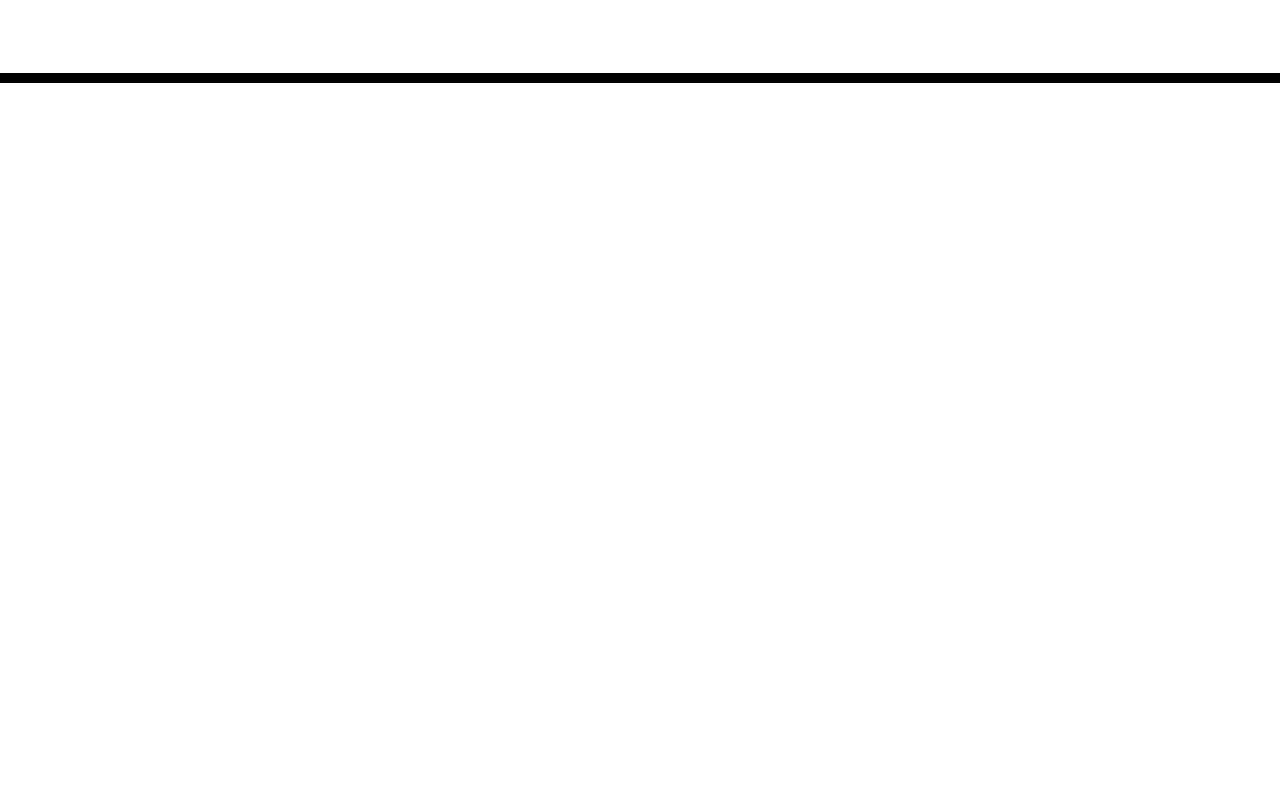
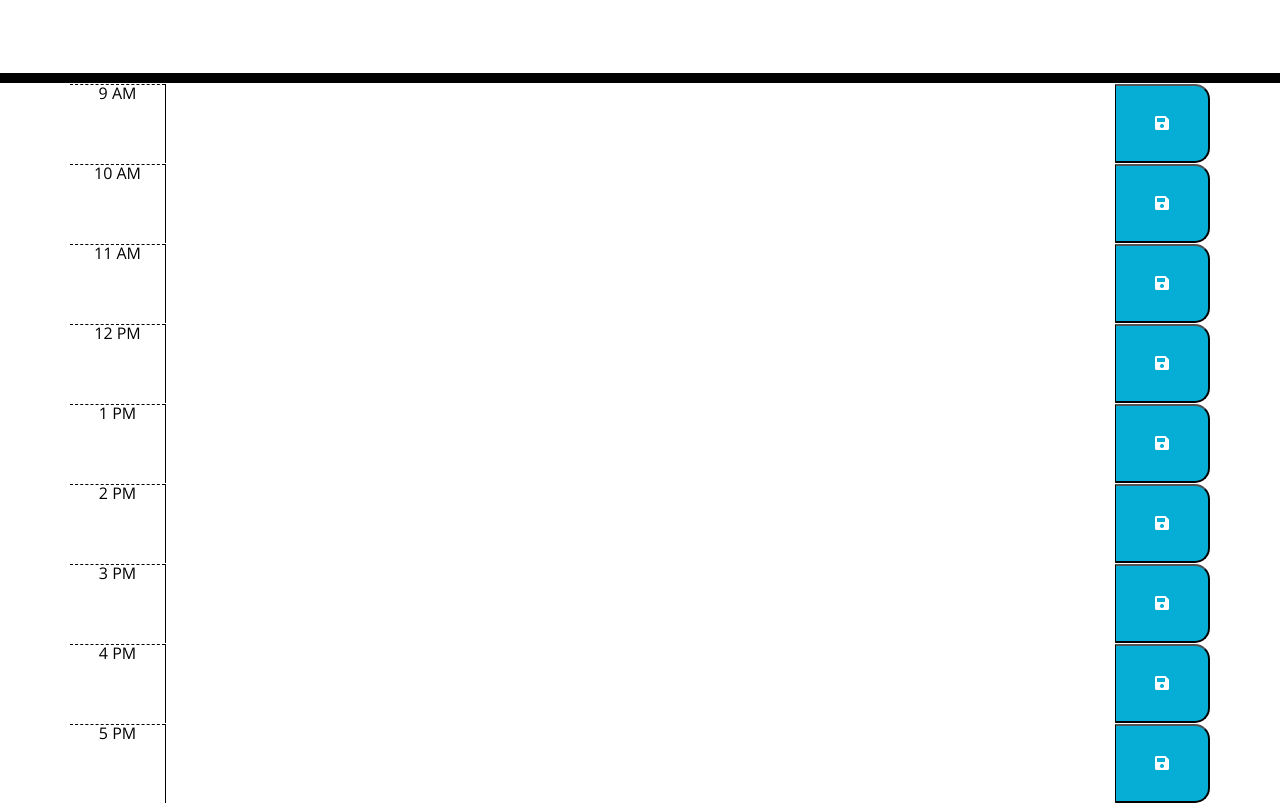
Before and after one commit to JohnGreek23/Challenge7, a plain HTML site: page index.html in a window 1280 px wide. Shown: the part 168-971 px from the top of the page. Before the commit the page ends 800 px from the top, so only its background shows below. Drawn offline with nearby package versions, Linux system fonts and the light colour scheme.

Commit message:
Update index.html
Set up the calendar for business hours.

```diff
--- a/index.html
+++ b/index.html
@@ -31,10 +31,67 @@
       <p id="currentDay" class="lead"></p>
     </header>
     <div class="container">
-      <!-- Timeblocks go here -->
+      <!-- Timeblocks for each hour from 9 AM to 5 PM -->
+      <!-- 9 AM -->
+      <div class="row time-block">
+        <div class="col-md-1 hour">9 AM</div>
+        <textarea class="col-md-10 description"></textarea>
+        <button class="col-md-1 saveBtn"><i class="fas fa-save"></i></button>
+      </div>
+      <!-- 10 AM -->
+      <div class="row time-block">
+        <div class="col-md-1 hour">10 AM</div>
+        <textarea class="col-md-10 description"></textarea>
+        <button class="col-md-1 saveBtn"><i class="fas fa-save"></i></button>
+      </div>
+      <!-- Repeat this structure for each hour from 11 AM to 5 PM -->
+      <!-- 11 AM -->
+      <div class="row time-block">
+        <div class="col-md-1 hour">11 AM</div>
+        <textarea class="col-md-10 description"></textarea>
+        <button class="col-md-1 saveBtn"><i class="fas fa-save"></i></button>
+      </div>
+      <!-- 12 PM -->
+      <div class="row time-block">
+        <div class="col-md-1 hour">12 PM</div>
+        <textarea class="col-md-10 description"></textarea>
+        <button class="col-md-1 saveBtn"><i class="fas fa-save"></i></button>
+      </div>
+      <!-- 1 PM -->
+      <div class="row time-block">
+        <div class="col-md-1 hour">1 PM</div>
+        <textarea class="col-md-10 description"></textarea>
+        <button class="col-md-1 saveBtn"><i class="fas fa-save"></i></button>
+      </div>
+      <!-- 2 PM -->
+      <div class="row time-block">
+        <div class="col-md-1 hour">2 PM</div>
+        <textarea class="col-md-10 description"></textarea>
+        <button class="col-md-1 saveBtn"><i class="fas fa-save"></i></button>
+      </div>
+      <!-- 3 PM -->
+      <div class="row time-block">
+        <div class="col-md-1 hour">3 PM</div>
+        <textarea class="col-md-10 description"></textarea>
+        <button class="col-md-1 saveBtn"><i class="fas fa-save"></i></button>
+      </div>
+      <!-- 4 PM -->
+      <div class="row time-block">
+        <div class="col-md-1 hour">4 PM</div>
+        <textarea class="col-md-10 description"></textarea>
+        <button class="col-md-1 saveBtn"><i class="fas fa-save"></i></button>
+      </div>
+      <!-- 5 PM -->
+      <div class="row time-block">
+        <div class="col-md-1 hour">5 PM</div>
+        <textarea class="col-md-10 description"></textarea>
+        <button class="col-md-1 saveBtn"><i class="fas fa-save"></i></button>
+      </div>
+      <!-- End of timeblocks -->
     </div>
 
     <script src="https://cdnjs.cloudflare.com/ajax/libs/jquery/3.2.1/jquery.min.js"></script>
     <script src="https://cdn.jsdelivr.net/npm/dayjs@1/dayjs.min.js"></script>
+    <script src="script.js"></script>
   </body>
 </html>
```
